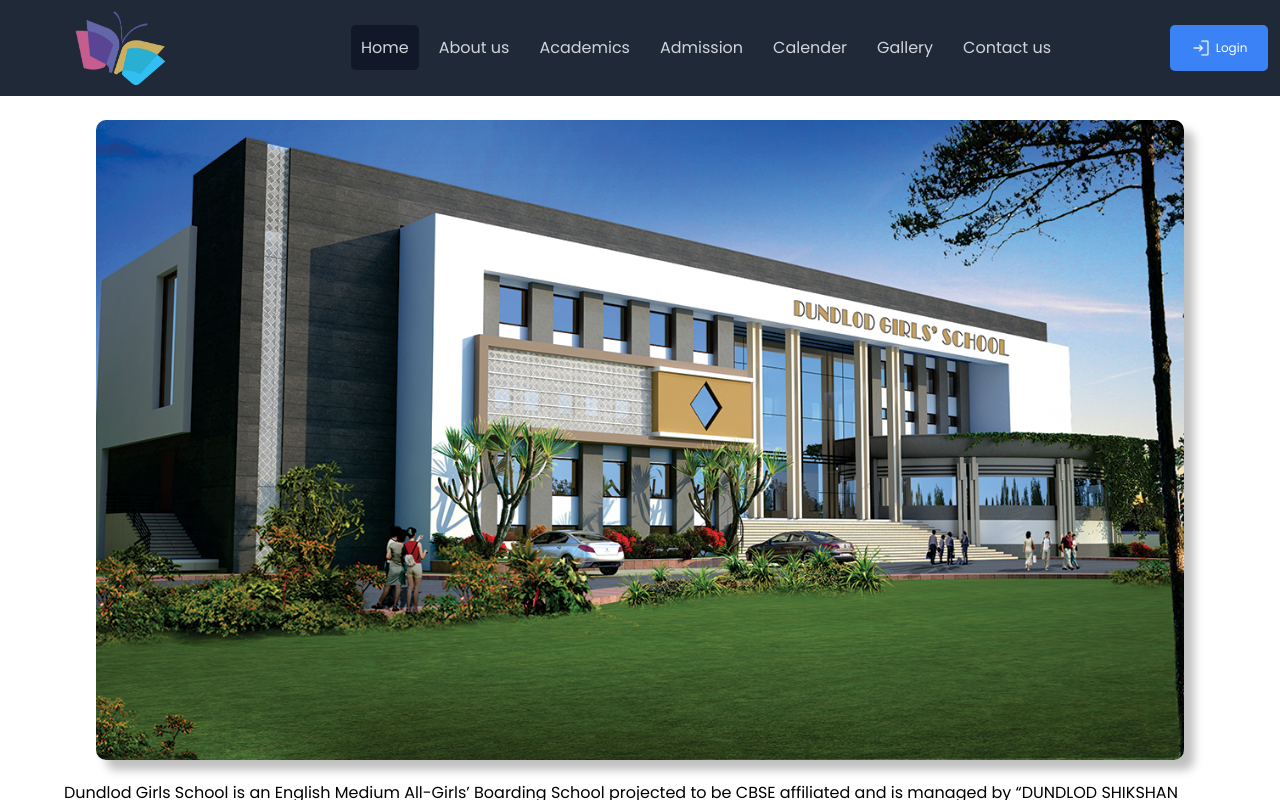
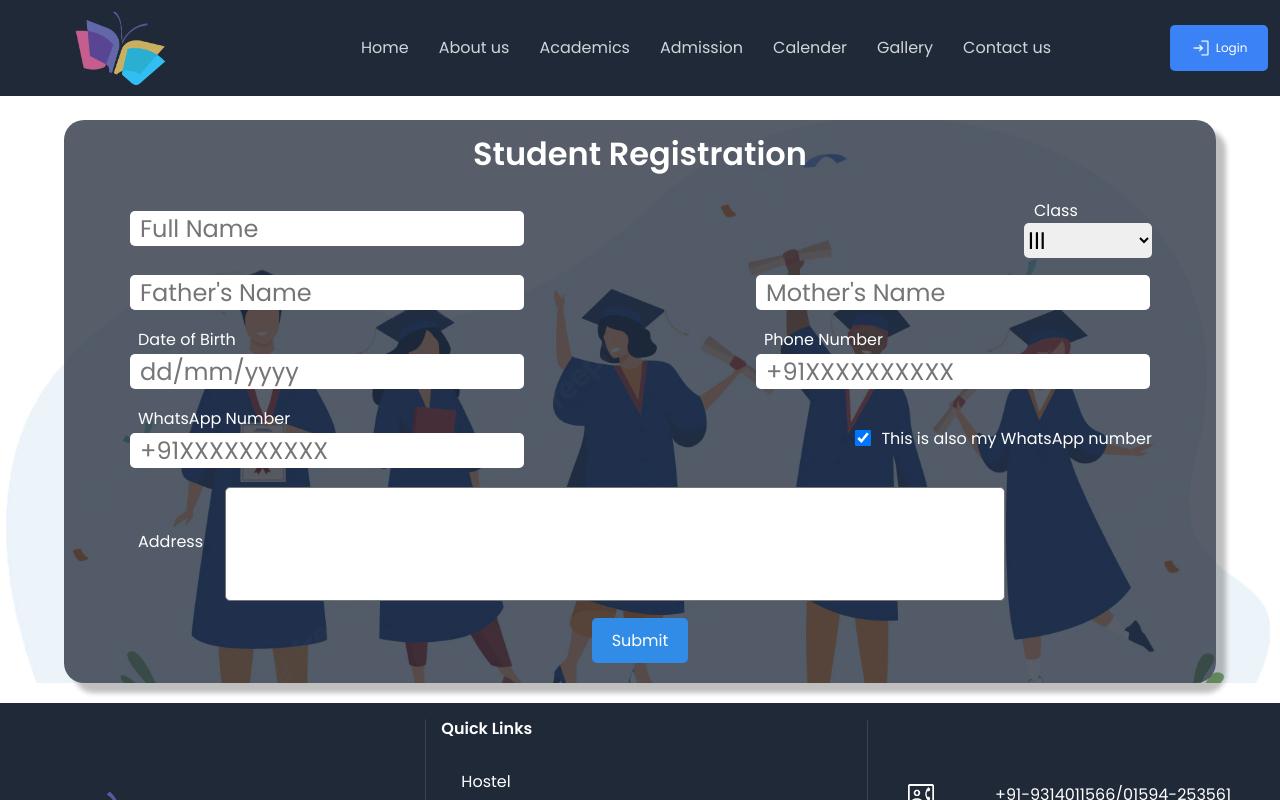
Before and after one commit to Harshit-Sandilya/DGSfrontend, a React (Vite) app: page / in a window 1280 px wide. Shown: the top 800 px of the page. Built offline with nearby package versions, Linux system fonts and the light colour scheme.

Commit message:
Student registration html css

```diff
--- a/src/App.jsx
+++ b/src/App.jsx
@@ -1,5 +1,5 @@
 import React from 'react'
-import Home from './Pages/Home/Home'
+import Home from './Pages/StudentReg/StuReg'
 
 function App() {
   return (
--- /dev/null
+++ b/src/Pages/StudentReg/StuReg.jsx
@@ -0,0 +1,117 @@
+import "../../Styles/StuReg.css";
+import React from "react";
+import Navbar from "../../Components/Navbar";
+import Footer from "../../Components/Footer";
+
+export default function StuReg(){
+    const [formData,setFormData]=React.useState("");
+    return(
+        <div>
+            <div className="reg-container">
+                <div className="form-container">
+                    <h1 className="form-head">Student Registration</h1>
+                    <div className="form-body">
+                        <div className="row1">
+                            <div className="name">
+                                <input
+                                    className="text-input"
+                                    name="fullname"
+                                    placeholder="Full Name"
+                                    type="text"
+                                >
+                                </input>
+                            </div>
+                            <div className="class">
+                                <label htmlFor="class" className="labels">Class</label>
+                                <select
+                                    className="class-input"
+                                    name="class"
+                                >
+                                    <option value="III">III</option>
+                                    <option value="IV">IV</option>
+                                    <option value="V">V</option>
+                                    <option value="VI">VI</option>
+                                    <option value="VII">VII</option>
+                                    <option value="VIII">VIII</option>
+                                </select>
+                            </div>
+                        </div>
+                        <div className="row2">
+                            <div className="father-name">
+                                <input
+                                    className="text-input"
+                                    name="fathername"
+                                    placeholder="Father's Name"
+                                    type="text"
+                                >
+                                </input>
+                            </div>
+                            <div className="mother-name">
+                                <input
+                                    className="text-input"
+                                    name="mothername"
+                                    placeholder="Mother's Name"
+                                    type="text"
+                                >
+                                </input>
+                            </div>
+                        </div>
+                        <div className="row3">
+                            <div className="dob">
+                                <label htmlFor="dob" className="labels">Date of Birth</label>
+                                <input
+                                    className="text-input"
+                                    name="dob"
+                                    placeholder="dd/mm/yyyy"
+                                    type="text"
+                                >
+                                </input>
+                            </div>
+                            <div className="phone-number">
+                                <label htmlFor="phone" className="labels">Phone Number</label>
+                                <input
+                                    className="text-input"
+                                    name="phone"
+                                    placeholder="+91XXXXXXXXXX"
+                                    type="text"
+                                >
+                                </input>
+                            </div>
+                        </div>
+                        <div className="row4">
+                            <div className="check">
+                                <input
+                                    className="check-input"
+                                    name="whatsapp"
+                                    defaultChecked={true}
+                                    type="checkbox"
+                                >
+                                </input>
+                                <h6 className="check-text">This is also my WhatsApp number</h6>
+                            </div>
+                            <div className="whatsapp-number">
+                                <label htmlFor="whatsapp" className="labels">WhatsApp Number</label>
+                                <input
+                                    className="text-input"
+                                    name="whatsapp"
+                                    placeholder="+91XXXXXXXXXX"
+                                    type="text"
+                                >
+                                </input>
+                            </div>
+                        </div>
+                        <div className="row5">
+                            <label className="labels" htmlFor="address">Address</label>
+                            <textarea className="address" name="address"></textarea>
+                        </div>
+                        <div className="row6">
+                            <button className="submit">Submit</button>
+                        </div>
+                    </div>
+                </div>
+            </div>
+            <Footer/>
+            <Navbar/>
+        </div>
+    )
+}
--- /dev/null
+++ b/src/Styles/StuReg.css
@@ -0,0 +1,175 @@
+@import url('https://fonts.googleapis.com/css2?family=Poppins:wght@400;600&display=swap');
+
+.reg-container{
+    margin-top: 15vh;
+    width:100vw;
+    background-image: url("../Images/Registration/background.png");
+    background-size: cover;
+    background-position: center;
+    background-repeat: no-repeat;
+    display: flex;
+    flex-direction: row;
+    justify-content: center;
+    align-items: center;
+}
+.form-container{
+    width:90vw;
+    background: rgba(31, 41, 55, 0.75);
+    box-shadow: 10px 10px 5px rgba(0, 0, 0, 0.25);
+    border-radius: 20px;
+    display: flex;
+    flex-direction: column;
+    justify-content: center;
+    align-items: center;
+}
+.form-head{
+    width: 90vw;
+    display: flex;
+    flex-direction: row;
+    justify-content: center;
+    align-items: center;
+    font-family: 'Poppins',sans-serif;
+    font-weight: 600;
+    font-size: 2rem;
+    color: white;
+    padding: 10px;
+}
+.form-body{
+    width:80vw;
+    display: flex;
+    flex-direction: column;
+    align-items: center;
+    justify-content: center;
+    margin-top: 10px;
+}
+.row1,.row2,.row3,.row4,.row5{
+    display: flex;
+    flex-direction: row;
+    justify-content: space-between;
+    align-items: center;
+    width:80vw;
+    margin-bottom: 15px;
+}
+.row5{
+    justify-content: flex-start;
+}
+.row4{
+    flex-direction: row-reverse;
+}
+.text-input{
+    text-decoration: none;
+    outline: none;
+    border: none;
+    min-height: 2rem;
+    width:30vw;
+    font-size: 1.5rem;
+    border-radius: 5px;
+    display: flex;
+    flex-direction: row;
+    justify-content: flex-start;
+    align-items: center;
+    padding-left: 10px;
+    font-family: 'Poppins', sans-serif;
+    font-weight: 400;
+    margin:2px;
+}
+.text-input:focus{
+    text-decoration: none;
+    border: none;
+    outline: none;
+    min-height: 2rem;
+    width: 30vw;
+    font-size: 1.5rem;
+    border-radius: 5px;
+    display: flex;
+    flex-direction: row;
+    justify-content: flex-start;
+    align-items: center;
+    font-family: 'Poppins', sans-serif;
+    font-weight: 400;
+    padding-left: 10px;
+    border: 2px solid #32BEF2;
+    margin: 0px;
+}
+.class-input{
+    text-decoration: none;
+    outline: none;
+    border: none;
+    font-family: 'Poppins', sans-serif;
+    font-weight: 400;
+    font-size: 1.5rem;
+    min-height: 2rem;
+    width:10vw;
+    border-radius: 5px;
+    display: flex;
+    flex-direction: row;
+    justify-content: flex-start;
+    align-items: center;
+}
+.labels{
+    font-family: 'Poppins',sans-serif;
+    font-weight: 400;
+    font-size: 1rem;
+    margin-bottom: 5px;
+    margin-left: 10px;
+    margin-right: 20px;
+    color: white;
+}
+.address{
+    resize: none;
+    outline: none;
+    font-size: 1rem;
+    display: flex;
+    flex-direction: row;
+    align-items: center;
+    justify-content: flex-start;
+    font-family: 'Poppins', sans-serif;
+    font-weight: 400;
+    height: 6rem;
+    width:60vw;
+    border-radius: 5px;
+    margin: 2px;
+    padding-left: 10px;
+    padding-top: 0.5rem;
+    padding-bottom: 0.5rem;
+}
+.address:focus {
+    margin: 0px;
+    border: 2px solid #32BEF2;
+}
+.check{
+    display: flex;
+    flex-direction: row;
+    align-items: center;
+    justify-content: center;
+}
+.check-input{
+    height: 1rem;
+    width: 1rem;
+    margin-right: 10px;
+    border-radius: 5px;
+}
+.check-text{
+    color: white;
+    font-family: 'Poppins',sans-serif;
+    font-weight: 400;
+    font-size: 1rem;
+}
+.submit{
+    border: none;
+    background: #318CE7;
+    border-radius: 5px;
+    padding-top: 10px;
+    padding-bottom: 10px;
+    padding-left: 20px;
+    padding-right: 20px;
+    margin-bottom: 20px;
+    font-family: 'Poppins';
+    font-style: normal;
+    font-weight: 400;
+    display: flex;
+    align-items: center;
+    justify-content: center;
+    color: #FFFFFF;
+    font-size: 1rem;
+}
```
Also changed, not shown: src/Images/Registration/background.png (added).
